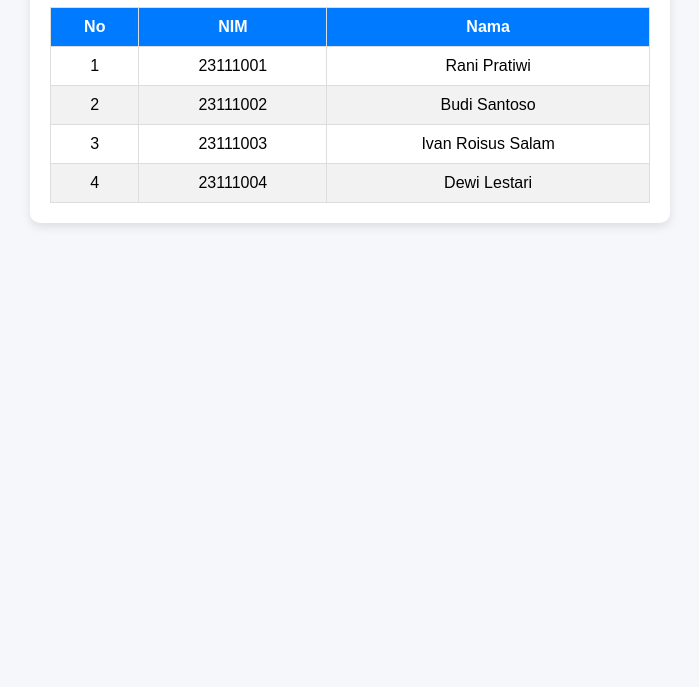
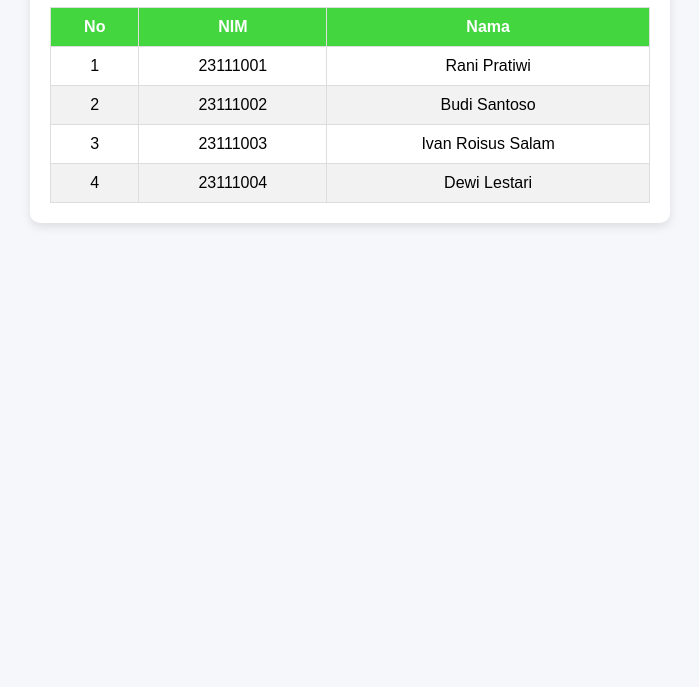
Before and after one commit to Boinkkk/PPL-CI, a plain HTML site: page index.html in a window 1280 px wide. Shown: the part 113-800 px from the top of the page, without its empty margins (290-989 px from the left). Drawn offline with Linux system fonts and the light colour scheme.

Commit message:
Change Table Color

```diff
--- a/style.css
+++ b/style.css
@@ -32,7 +32,7 @@ th, td {
 }
 
 th {
-  background-color: #007bff;
+  background-color: #44d63f;
   color: white;
 }
 
```
